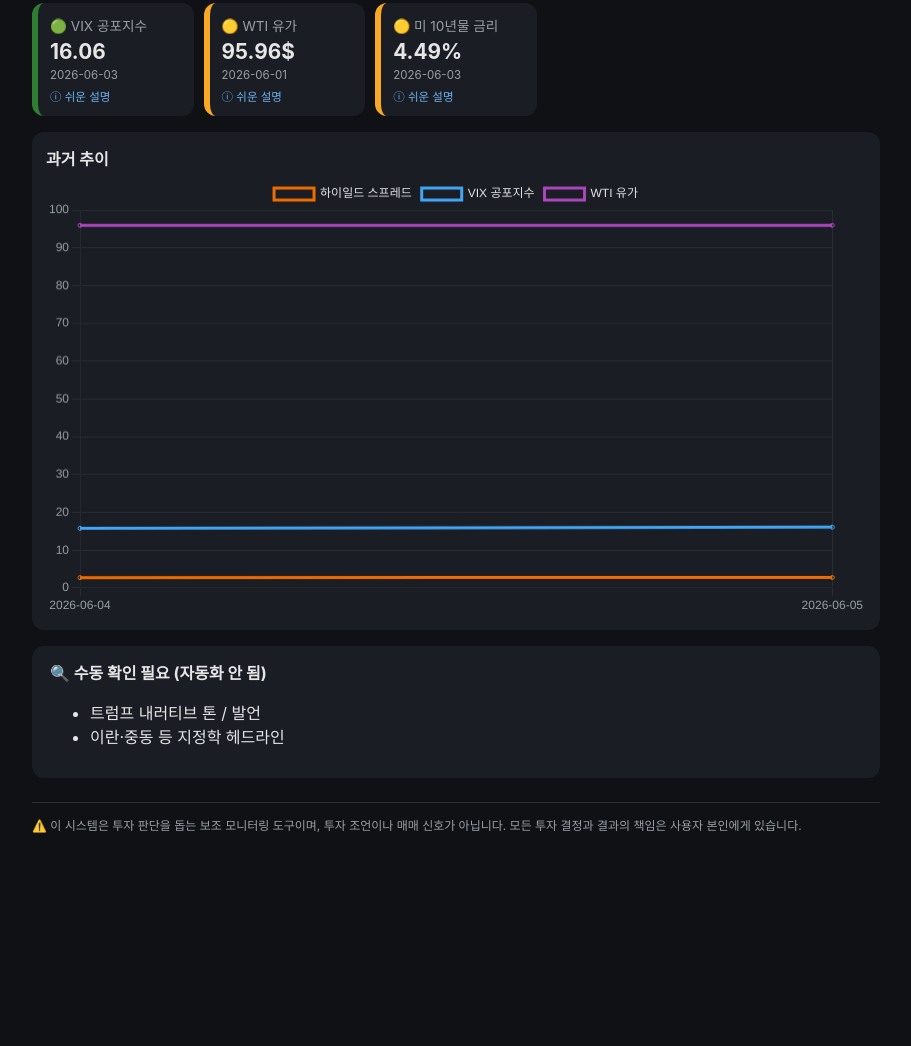
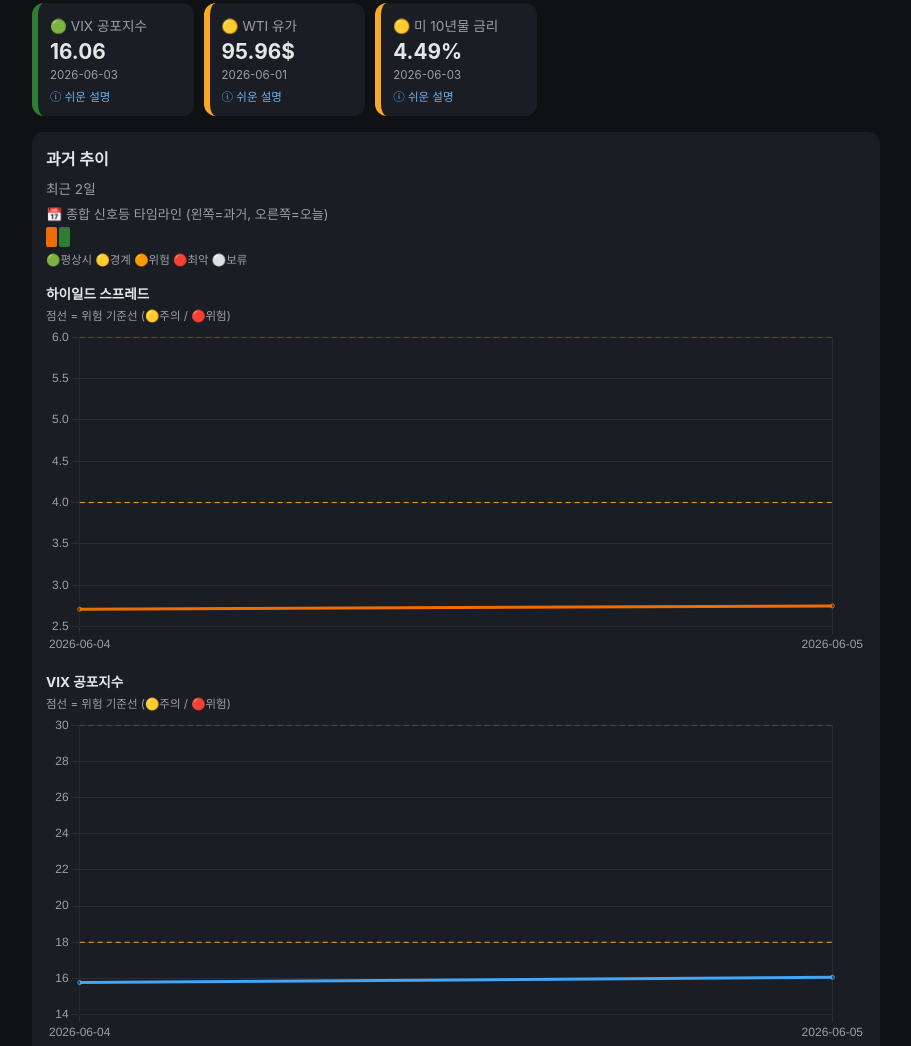
Before and after one commit to ksescwh-ux/market-signal, a plain HTML site: page docs/index.html in a window 1280 px wide. Shown: the part 894-1940 px from the top of the page, without its empty margins (184-1095 px from the left). Before the commit the page ends 1769 px from the top, so only its background shows below. Drawn offline with nearby package versions, Linux system fonts and the light colour scheme.

Commit message:
과거 추이 개선: 신호등 타임라인 + 지표별 미니차트(위험 기준선) + 90일 윈도우
- 스케일 다른 지표를 한 축에 섞던 문제 해결(지표별 개별 차트)
- 종합 등급 색 타임라인으로 '요즘 위험했나' 한눈에
- 차트에 yellow/red 위험 기준선(점선) 표시
- history.json: 최근 90일만, 등급/임계값/방향 메타 포함

Co-Authored-By: Claude Opus 4.8 (1M context) <noreply@anthropic.com>

```diff
--- a/docs/data/history.json
+++ b/docs/data/history.json
@@ -4,8 +4,8 @@
     "2026-06-05"
   ],
   "grades": [
-    "🟠 위험 — 2차 방어",
-    "🟢 평상시 — 유지"
+    "orange",
+    "green"
   ],
   "series": {
     "하이일드 스프레드": [
@@ -20,5 +20,27 @@
       95.96,
       95.96
     ]
+  },
+  "thresholds": {
+    "하이일드 스프레드": {
+      "yellow": 4.0,
+      "orange": 5.0,
+      "red": 6.0
+    },
+    "VIX 공포지수": {
+      "yellow": 18,
+      "orange": 25,
+      "red": 30
+    },
+    "WTI 유가": {
+      "yellow": 85,
+      "orange": 100,
+      "red": 110
+    }
+  },
+  "directions": {
+    "하이일드 스프레드": "high_bad",
+    "VIX 공포지수": "high_bad",
+    "WTI 유가": "high_bad"
   }
 }
--- a/docs/data/latest.json
+++ b/docs/data/latest.json
@@ -1,6 +1,6 @@
 {
-  "updated_kst": "2026-06-05 10:54 KST",
-  "updated_iso": "2026-06-05T10:54:26.605803+09:00",
+  "updated_kst": "2026-06-05 11:04 KST",
+  "updated_iso": "2026-06-05T11:04:50.337435+09:00",
   "data_date": "2026-06-04",
   "composite": {
     "grade": "green",
--- a/docs/index.html
+++ b/docs/index.html
@@ -73,6 +73,18 @@
     .arrow-down { color: #51cf66; font-weight: 700; }
     /* 차트/기타 */
     .chart-box { background: var(--card); border-radius: 12px; padding: 14px; margin: 16px 0; }
+    /* 신호등 타임라인 */
+    .tl-label { font-size: 0.82rem; color: var(--muted); margin: 6px 0 4px; }
+    .timeline { display: flex; flex-wrap: wrap; gap: 2px; margin-bottom: 4px; }
+    .tl-cell { width: 11px; height: 20px; border-radius: 2px; }
+    .tl-green { background: var(--green); } .tl-yellow { background: var(--yellow); }
+    .tl-orange { background: var(--orange); } .tl-red { background: var(--red); }
+    .tl-gray, .tl- { background: #444; }
+    .tl-legend { font-size: 0.72rem; color: var(--muted); margin-bottom: 8px; }
+    /* 지표별 미니 차트 */
+    .mini { margin: 16px 0; }
+    .mini h4 { margin: 0 0 4px; font-size: 0.85rem; color: var(--text); }
+    .mini .sub { font-size: 0.72rem; color: var(--muted); margin-bottom: 4px; }
     .manual { background: var(--card); border-radius: 12px; padding: 14px 18px; margin: 16px 0; }
     .manual h3 { margin: 0 0 8px; font-size: 1rem; }
     footer { color: var(--muted); font-size: 0.75rem; margin: 24px 0; line-height: 1.5; border-top: 1px solid #2a2d34; padding-top: 14px; }
@@ -119,11 +131,20 @@
   <!-- 지표 카드 (Tier별) -->
   <div id="tiers"></div>
 
-  <!-- 추이 차트 -->
+  <!-- 추이 -->
   <div class="chart-box">
     <h3 style="margin:0 0 8px; font-size:1rem;">과거 추이</h3>
     <div class="muted" id="chart-note"></div>
-    <canvas id="chart" height="160"></canvas>
+
+    <!-- 신호등 색 타임라인 -->
+    <div id="timeline-wrap" style="display:none;">
+      <div class="tl-label">📅 종합 신호등 타임라인 (왼쪽=과거, 오른쪽=오늘)</div>
+      <div id="timeline" class="timeline"></div>
+      <div class="tl-legend">🟢평상시 🟡경계 🟠위험 🔴최악 ⚪보류</div>
+    </div>
+
+    <!-- 지표별 미니 차트들 (위험 기준선 포함) -->
+    <div id="mini-charts"></div>
   </div>
 
   <!-- 수동 확인 필요 -->
@@ -257,32 +278,65 @@
       drawChart(history);
     }
 
+    const GRADE_KO = { green: "평상시", yellow: "경계", orange: "위험", red: "최악", gray: "보류" };
+    const LINE_COLORS = ["#ef6c00", "#42a5f5", "#ab47bc", "#26a69a"];
+
     function drawChart(history) {
       const note = document.getElementById("chart-note");
       if (!history || !history.dates || history.dates.length < 2) {
         note.textContent = "추이 데이터 누적 중… (이틀 이상 쌓이면 그래프가 그려집니다)";
         return;
       }
-      note.textContent = "";
-      const colors = ["#ef6c00", "#42a5f5", "#ab47bc", "#26a69a"];
-      const datasets = Object.keys(history.series).map((name, idx) => ({
-        label: name,
-        data: history.series[name],
-        borderColor: colors[idx % colors.length],
-        backgroundColor: "transparent",
-        spanGaps: true, tension: 0.25, pointRadius: 2,
-      }));
-      new Chart(document.getElementById("chart"), {
+      note.textContent = "최근 " + history.dates.length + "일";
+
+      // ① 신호등 타임라인 (날짜별 색 칸)
+      const tlWrap = document.getElementById("timeline-wrap");
+      const tl = document.getElementById("timeline");
+      tlWrap.style.display = "block";
+      tl.innerHTML = history.dates.map((d, i) => {
+        const g = history.grades[i] || "gray";
+        return '<div class="tl-cell tl-' + g + '" title="' + d + " · " + (GRADE_KO[g] || "?") + '"></div>';
+      }).join("");
+
+      // ② 지표별 미니 차트 (각자 스케일 + 위험 기준선)
+      const wrap = document.getElementById("mini-charts");
+      wrap.innerHTML = "";
+      Object.keys(history.series).forEach((name, idx) => {
+        const block = document.createElement("div");
+        block.className = "mini";
+        const cid = "mini-" + idx;
+        block.innerHTML = '<h4>' + name + '</h4>' +
+          '<div class="sub">점선 = 위험 기준선 (🟡주의 / 🔴위험)</div>' +
+          '<canvas id="' + cid + '" height="120"></canvas>';
+        wrap.appendChild(block);
+
+        const t = history.thresholds[name] || {};
+        const n = history.dates.length;
+        const line = (val, color) => ({
+          label: "", data: Array(n).fill(val), borderColor: color,
+          borderDash: [5, 4], borderWidth: 1, pointRadius: 0, fill: false,
+        });
+        const datasets = [{
+          label: name, data: history.series[name],
+          borderColor: LINE_COLORS[idx % LINE_COLORS.length],
+          backgroundColor: "transparent", spanGaps: true, tension: 0.25, pointRadius: 2,
+        }];
+        // 위험 기준선: high_bad 면 yellow(주의)·red(위험), low_bad 면 red(역전선)
+        if (t.yellow != null) datasets.push(line(t.yellow, "#f9a825"));
+        if (t.red != null) datasets.push(line(t.red, "#c62828"));
+
+        new Chart(document.getElementById(cid), {
           type: "line",
           data: { labels: history.dates, datasets },
           options: {
             responsive: true,
-          plugins: { legend: { labels: { color: "#e6e6e6" } } },
+            plugins: { legend: { display: false } },
             scales: {
-            x: { ticks: { color: "#9aa0a6" }, grid: { color: "#2a2d34" } },
+              x: { ticks: { color: "#9aa0a6", maxTicksLimit: 6, autoSkip: true }, grid: { color: "#2a2d34" } },
               y: { ticks: { color: "#9aa0a6" }, grid: { color: "#2a2d34" } },
             },
           },
+        });
       });
     }
 
```
Also changed, not shown: 2 other files. Lines whose indentation alone changed are shown as unchanged.
